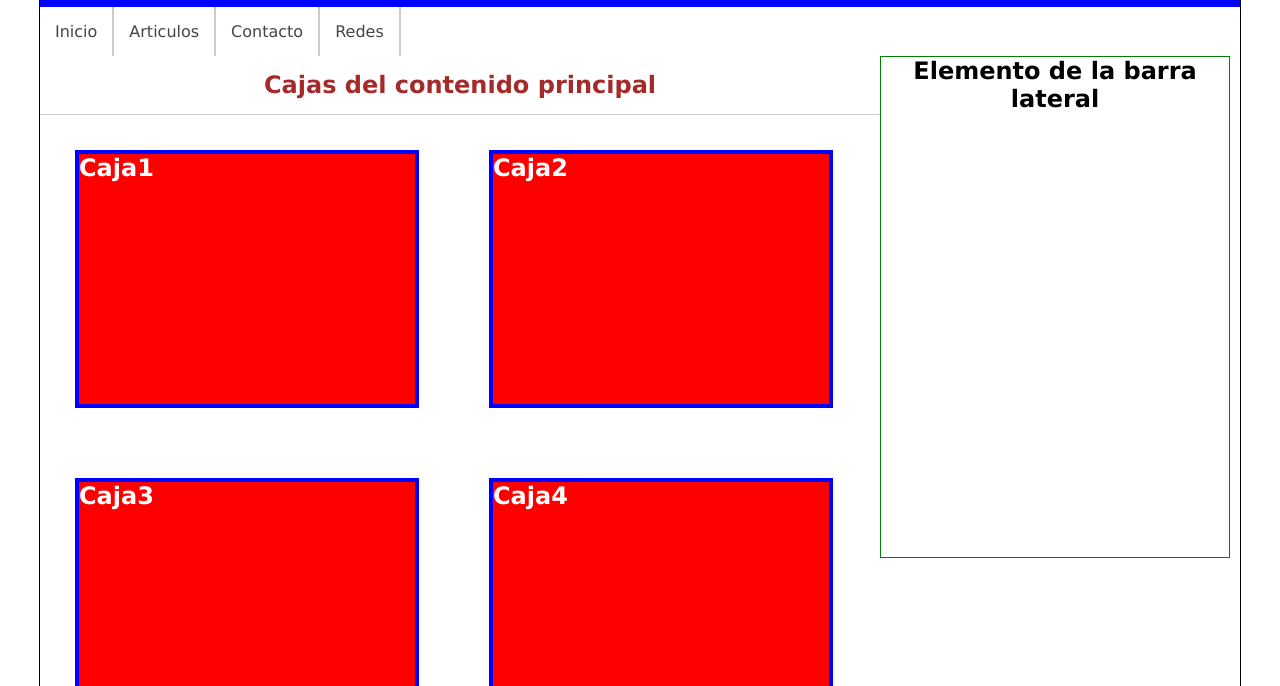
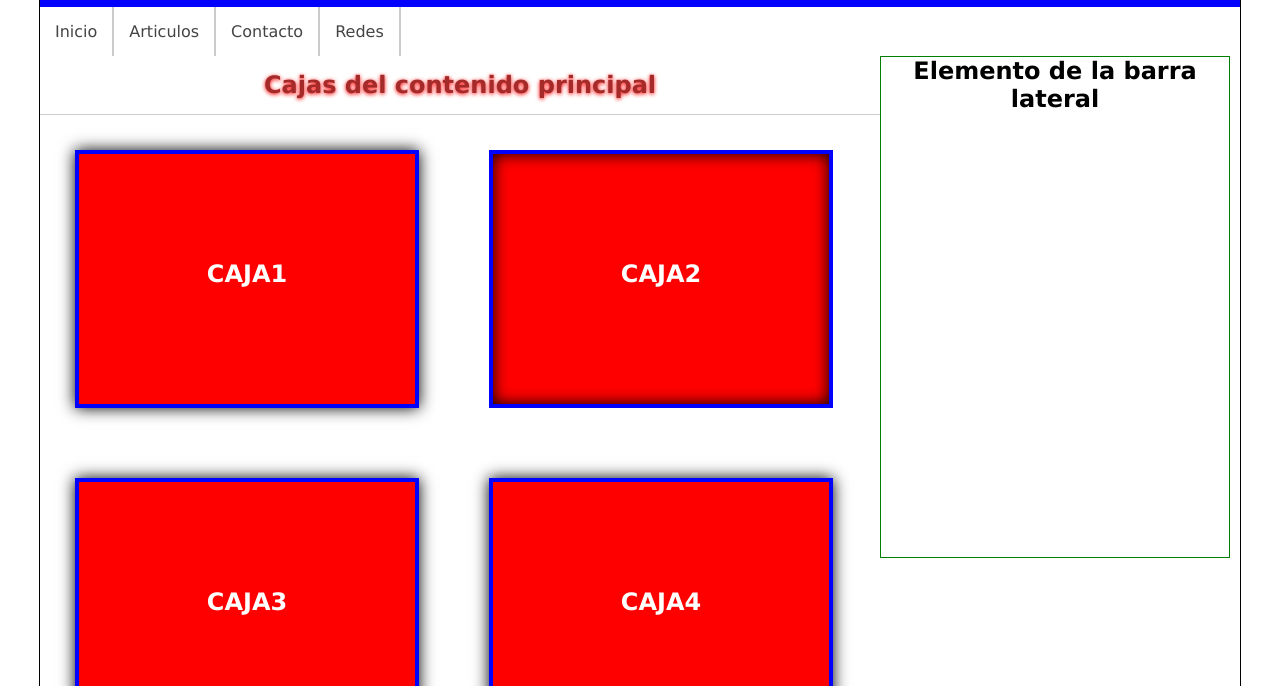
Before and after one commit to Rafadinho85/MASTER-CSS, a plain HTML site: page 05-ejercicio/index.html in a window 1280 px wide. Shown: the part 114-800 px from the top of the page. Drawn offline with Linux system fonts and the light colour scheme.

Commit message:
agregando sombra

```diff
--- a/05-ejercicio/index.html
+++ b/05-ejercicio/index.html
@@ -36,7 +36,7 @@
             <div class="caja">
                 <h1>Caja1</h1>
             </div>
-            <div class="caja">
+            <div class="caja sombra-interior">
                 <h1>Caja2</h1>
             </div>
             <div class="caja">
--- a/05-ejercicio/styles.css
+++ b/05-ejercicio/styles.css
@@ -58,6 +58,7 @@
     border-bottom: 1px solid #cccccc;
     padding: 15px;
     color: brown;
+    text-shadow: 0px 1px 4px red;
 }
 #contenido .caja{
     width: 40%;
@@ -67,6 +68,13 @@
     color: white;
     margin: 35px;
     float: left;
+    text-align: center;
+    line-height: 240px;
+    text-transform: uppercase;
+    box-shadow: 0px 0px 15px black;
+}
+.sombra-interior{
+    box-shadow: 0px 0px 15px black inset !important;
 }
 footer{
     width: 100%;
```
